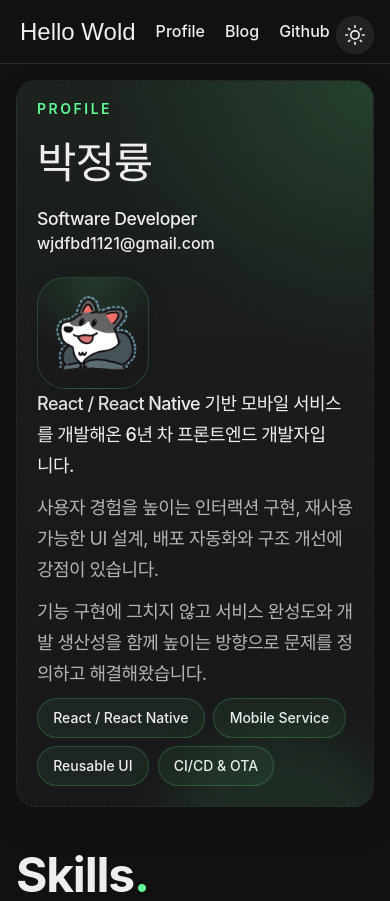
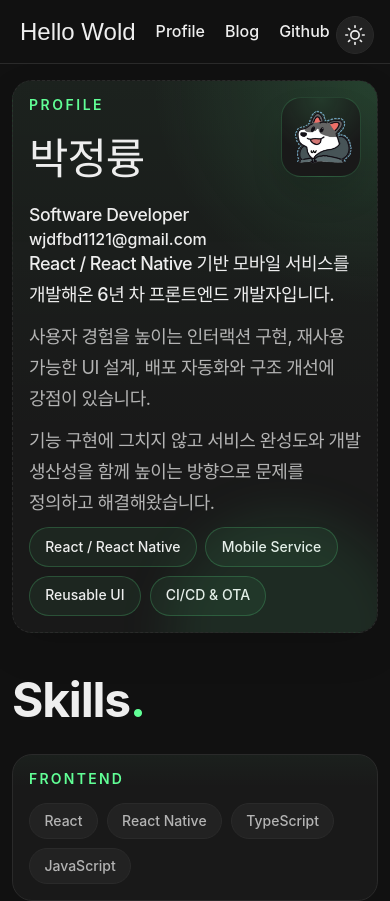
Before and after one commit to RyuWoong/ryuwoong.github.io, a Next.js app: page /profile in a window 390 px wide. Shown: the top 901 px of the page. Built offline with nearby package versions, Linux system fonts and the light colour scheme; a web font is replaced by a local one.

Commit message:
Fix mobile profile hero layout

```diff
--- a/app/(main)/profile/page.module.css
+++ b/app/(main)/profile/page.module.css
@@ -113,7 +113,8 @@
 .summary p {
   letter-spacing: -0.03em;
   line-height: 1.72;
-  text-wrap: pretty;
+  word-break: keep-all;
+  overflow-wrap: break-word;
 }
 
 .summary p:first-child {
@@ -406,7 +407,13 @@
     gap: 1.5rem;
   }
 
-  .heroTop,
+  .heroTop {
+    display: grid;
+    grid-template-columns: minmax(0, 1fr) auto;
+    align-items: start;
+    gap: 1rem;
+  }
+
   .experienceRow,
   .infoGrid,
   .skillGrid {
@@ -415,21 +422,39 @@
   }
 
   .heroVisual {
-    justify-content: flex-start;
+    grid-column: 2;
+    grid-row: 1;
+    justify-content: flex-end;
+    align-self: start;
     padding-top: 0;
   }
 }
 
 @media (max-width: 640px) {
   .container {
-    padding: 1rem 1rem 4rem;
+    padding: 1rem 0.75rem 4rem;
+  }
+
+  .heroTop {
+    gap: 0.75rem;
   }
 
   .heroSection,
   .skillCard,
   .infoCard {
-    padding: 1.25rem;
+    padding: 1rem;
     border-radius: 1.25rem;
+  }
+
+  .avatarWrap {
+    width: 5rem;
+    height: 5rem;
+    border-radius: 1.25rem;
+  }
+
+  .avatar {
+    width: 4.25rem;
+    height: 4.25rem;
   }
 
   .heroTitle {
--- a/app/globals.css
+++ b/app/globals.css
@@ -8,7 +8,6 @@
 html,
 body {
   max-width: 100vw;
-  min-width: 360px;
   height: 100%;
   margin: 0 auto;
   -webkit-font-smoothing: antialiased;
```
